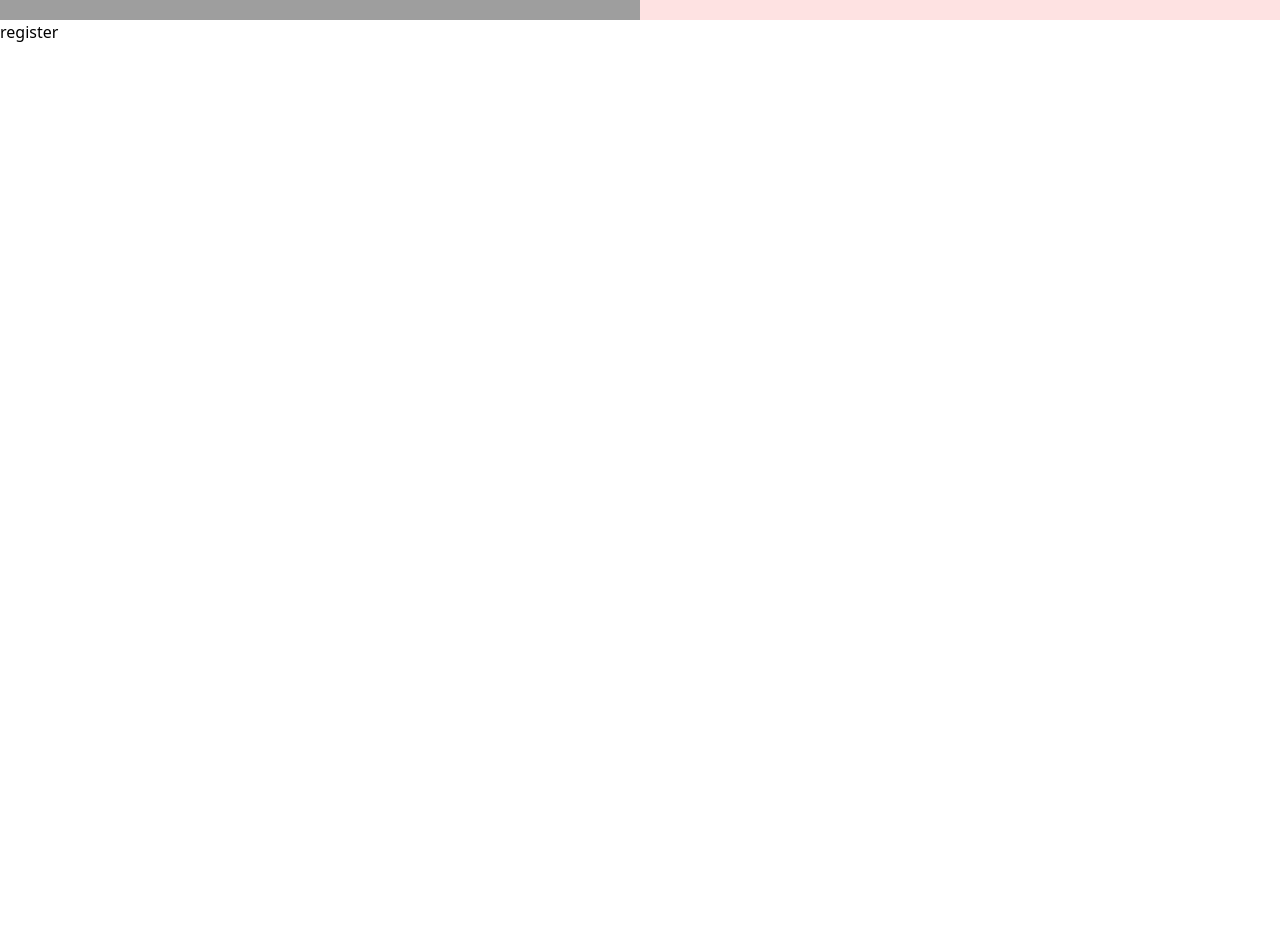
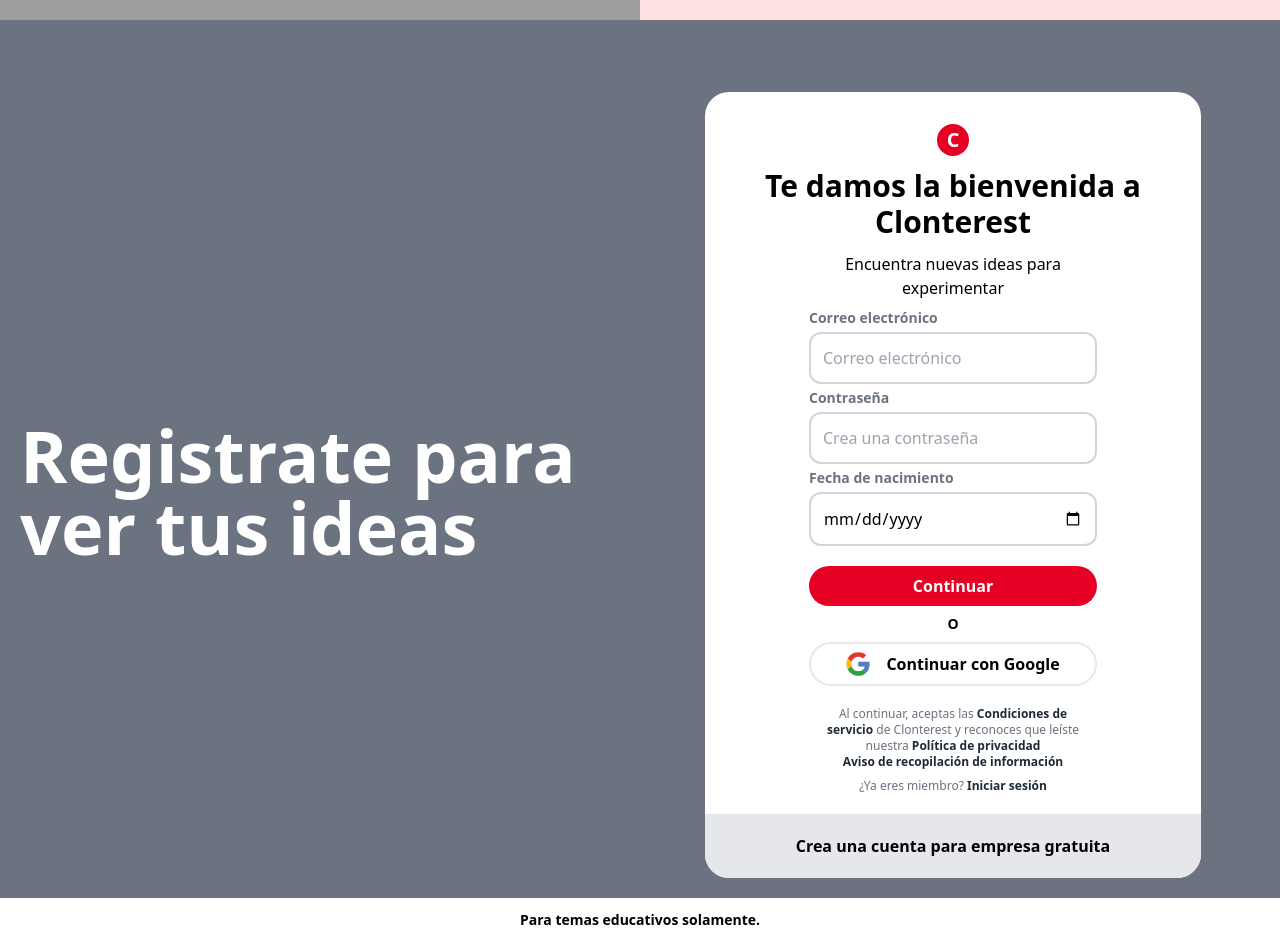
Before and after one commit to lietochris/clonterest, an Astro site: page / in a window 1280 px wide. Shown: the part 3180-4122 px from the top of the page. Before the commit the page ends 4000 px from the top, so only its background shows below. Built offline with nearby package versions, Linux system fonts and the light colour scheme; Astro itself is replaced by a stand-in of ours; grey boxes are pictures that could not be loaded.

Commit message:
added register

```diff
--- a/package.json
+++ b/package.json
@@ -12,6 +12,7 @@
     "@astrojs/tailwind": "^5.1.4",
     "astro": "^5.1.1",
     "gsap": "^3.12.5",
+    "tailwind-merge": "^2.6.0",
     "tailwindcss": "^3.4.17"
   },
   "devDependencies": {
--- a/src/pages/_ui/explore/Explore.astro
+++ b/src/pages/_ui/explore/Explore.astro
@@ -1,5 +1,5 @@
 ---
-import Button from "../../../shared/ui/button/Button.astro";
+import Link from "../../../shared/ui/link/Link.astro";
 import { Image } from "astro:assets";
 import Influencer from "./images/influencer.png";
 import Mobile from "./images/mobile.png";
@@ -17,6 +17,6 @@
     <p class="text-rose-700 text-xl lg:text-2xl text-center">
       Lo mejor de Pinterest es descubrir cosas e ideas nuevas de personas de todo el mundo.
     </p>
-    <Button href="#">Explorar</Button>
+    <Link href="#">Explorar</Link>
   </div>
 </section>
--- a/src/pages/_ui/favorites/Favorites.astro
+++ b/src/pages/_ui/favorites/Favorites.astro
@@ -1,14 +1,14 @@
 ---
 import { Image } from "astro:assets";
 import Favorites from "./images/favorites.png";
-import Button from "../../../shared/ui/button/Button.astro";
+import Link from "../../../shared/ui/link/Link.astro";
 ---
 <section class="bg-teal-100 h-screen flex justify-center items-center">
   <div class="container px-5 mx-auto grid grid-cols-1 lg:grid-cols-2 gap-10 justify-center items-center">
     <div class="text-teal-800 text-center flex flex-col justify-start items-center gap-4 order-2 lg:order-1">
       <h2 class="font-bold text-3xl lg:text-6xl max-w-lg">Guarda las ideas que te gusten</h2>
       <p class="text-lg lg:text-2xl max-w-sm">Recopila tus favoritos para volver a verlos después.</p>
-      <Button href="#">Explorar</Button>
+      <Link href="#">Explorar</Link>
     </div>
     <div class="order-1 lg:order-2">
       <Image class="w-full max-w-xs md:max-w-md xl:max-w-lg mx-auto" src={Favorites} alt="collage" />
--- /dev/null
+++ b/src/pages/_ui/register/GoogleIcon.astro
@@ -0,0 +1,22 @@
+---
+import { twMerge } from "tailwind-merge";
+const props = Astro.props;
+---
+<svg class={twMerge(props.class)} width="32" height="32" viewBox="0 0 32 32" fill="none"
+     xmlns="http://www.w3.org/2000/svg">
+  <path
+    d="M11.1475 1.0525C7.95019 2.16167 5.19285 4.26691 3.28046 7.059C1.36808 9.85109 0.401465 13.1829 0.522592 16.5649C0.643719 19.947 1.84621 23.201 3.95343 25.8492C6.06065 28.4973 8.96153 30.3999 12.23 31.2775C14.8798 31.9612 17.656 31.9913 20.32 31.365C22.7333 30.8229 24.9644 29.6634 26.795 28C28.7002 26.2159 30.0831 23.9462 30.795 21.435C31.5688 18.7042 31.7065 15.8323 31.1975 13.04H16.3175V19.2125H24.935C24.7628 20.197 24.3937 21.1366 23.8499 21.9751C23.306 22.8136 22.5986 23.5338 21.77 24.0925C20.7177 24.7886 19.5315 25.2569 18.2875 25.4675C17.0398 25.6995 15.7601 25.6995 14.5125 25.4675C13.248 25.2061 12.0517 24.6841 11 23.935C9.31036 22.739 8.04168 21.0398 7.37499 19.08C6.69702 17.0835 6.69702 14.919 7.37499 12.9225C7.84955 11.523 8.63407 10.2488 9.66999 9.195C10.8555 7.96687 12.3563 7.08899 14.0079 6.65769C15.6594 6.22639 17.3979 6.25833 19.0325 6.75C20.3094 7.14198 21.4771 7.82684 22.4425 8.75C23.4142 7.78333 24.3842 6.81417 25.3525 5.8425C25.8525 5.32 26.3975 4.8225 26.89 4.2875C25.4164 2.91619 23.6867 1.84914 21.8 1.1475C18.3642 -0.100026 14.6049 -0.133552 11.1475 1.0525Z"
+    fill="white" />
+  <path
+    d="M11.1474 1.0525C14.6046 -0.134359 18.3639 -0.101715 21.7999 1.145C23.687 1.85141 25.4159 2.92359 26.8874 4.3C26.3874 4.835 25.8599 5.335 25.3499 5.855C24.3799 6.82333 23.4108 7.78833 22.4424 8.75C21.4771 7.82684 20.3094 7.14198 19.0324 6.75C17.3984 6.2566 15.66 6.22282 14.008 6.65236C12.356 7.08189 10.8542 7.95815 9.66744 9.185C8.63152 10.2388 7.84701 11.513 7.37244 12.9125L2.18994 8.9C4.04496 5.2214 7.25681 2.40756 11.1474 1.0525Z"
+    fill="#E33629" />
+  <path
+    d="M0.81512 12.875C1.09367 11.4945 1.55613 10.1576 2.19012 8.9L7.37262 12.9225C6.69466 14.919 6.69466 17.0835 7.37262 19.08C5.64595 20.4133 3.91845 21.7533 2.19012 23.1C0.602996 19.9408 0.118951 16.3413 0.81512 12.875Z"
+    fill="#F8BD00" />
+  <path
+    d="M16.3175 13.0375H31.1975C31.7065 15.8298 31.5688 18.7017 30.795 21.4325C30.0831 23.9437 28.7002 26.2134 26.795 27.9975C25.1225 26.6925 23.4425 25.3975 21.77 24.0925C22.5992 23.5332 23.3069 22.8122 23.8508 21.9728C24.3946 21.1334 24.7634 20.1929 24.935 19.2075H16.3175C16.315 17.1525 16.3175 15.095 16.3175 13.0375Z"
+    fill="#587DBD" />
+  <path
+    d="M2.1875 23.1C3.91583 21.7667 5.64333 20.4267 7.37 19.08C8.03802 21.0405 9.30851 22.7397 11 23.935C12.055 24.6807 13.2538 25.1983 14.52 25.455C15.7676 25.687 17.0474 25.687 18.295 25.455C19.539 25.2444 20.7252 24.7761 21.7775 24.08C23.45 25.385 25.13 26.68 26.8025 27.985C24.9722 29.6493 22.741 30.8097 20.3275 31.3525C17.6635 31.9788 14.8873 31.9487 12.2375 31.265C10.1418 30.7054 8.18419 29.719 6.4875 28.3675C4.69165 26.9417 3.22489 25.1449 2.1875 23.1Z"
+    fill="#319F43" />
+</svg>
--- a/src/pages/_ui/register/Register.astro
+++ b/src/pages/_ui/register/Register.astro
@@ -1,5 +1,58 @@
+---
+import Button from "../../../shared/ui/button/Button.astro";
+import GoogleIcon from "./GoogleIcon.astro";
 ---
 
----
-
-<section class="h-screen">register</section>
+<section class="min-h-screen pt-16 bg-gray-500 relative flex flex-col justify-between">
+  <div class="container px-5 mx-auto grid grid-cols-1 lg:grid-cols-2 gap-3 place-items-center">
+    <div class="mt-5">
+      <h2 class="text-white text-5xl lg:text-7xl text-center lg:text-left font-semibold">Registrate para ver tus ideas</h2>
+    </div>
+    <div class="">
+      <div class="bg-white max-w-[31rem] rounded-3xl mt-2">
+        <div class="header text-center px-5 pt-8 pb-2 flex flex-col gap-3 justify-center items-center">
+          <span class="size-8 rounded-full text-white bg-primary grid place-items-center font-semibold text-xl">C</span>
+          <h2 class="font-semibold text-3xl">Te damos la bienvenida a Clonterest</h2>
+          <p class="max-w-[18rem] font-medium">Encuentra nuevas ideas para experimentar</p>
+        </div>
+        <div class="content px-5">
+          <form class="flex flex-col gap-1 max-w-[18rem] mx-auto justify-center items-center">
+            <fieldset class="w-full flex flex-col">
+              <label class="text-sm font-semibold mb-1 text-gray-500" for="email">Correo electrónico</label>
+              <input class="w-full border-2 border-gray-300 rounded-xl p-3" id="email"
+                     placeholder="Correo electrónico" />
+            </fieldset>
+            <fieldset class="w-full flex flex-col">
+              <label class="text-sm font-semibold mb-1 text-gray-500" for="password">Contraseña</label>
+              <input class="w-full border-2 border-gray-300 rounded-xl p-3" id="password"
+                     placeholder="Crea una contraseña" type="password" />
+            </fieldset>
+            <fieldset class="w-full flex flex-col">
+              <label class="text-sm font-semibold mb-1 text-gray-500" for="birthdate">Fecha de nacimiento</label>
+              <input class="w-full border-2 border-gray-300 rounded-xl p-3" id="birthdate" type="date" />
+            </fieldset>
+            <div class="w-full flex flex-col justify-center items-center gap-2 mt-4">
+              <Button class="w-full py-2">Continuar</Button>
+              <div class="font-bold text-sm">O</div>
+              <button class="w-full border-2 rounded-full px-4 py-2 font-semibold flex justify-center gap-4 items-center"><GoogleIcon class="size-6"/> Continuar con Google</button>
+            </div>
+          </form>
+        </div>
+        <div class="footer">
+          <div class="text-center text-xs p-5 text-gray-500">
+            <p class="max-w-[17rem] mx-auto">Al continuar, aceptas las <a class="font-bold text-gray-800">Condiciones de servicio</a> de Clonterest y reconoces que leíste nuestra <a class="font-bold text-gray-800">Política
+              de privacidad</a></p>
+            <a class="font-bold text-gray-800">Aviso de recopilación de información</a>
+            <p class="mt-2">¿Ya eres miembro? <a class="font-bold text-gray-800">Iniciar sesión</a></p>
+          </div>
+          <div class="bg-gray-200 p-4 py-5 text-center rounded-b-3xl">
+            <a class="font-semibold">Crea una cuenta para empresa gratuita</a>
+          </div>
+        </div>
+      </div>
+    </div>
+  </div>
+  <footer class="bg-white w-full p-3 text-center font-semibold text-sm mt-5">
+    Para temas educativos solamente.
+  </footer>
+</section>
--- a/src/pages/_ui/splash/splashAnimation.ts
+++ b/src/pages/_ui/splash/splashAnimation.ts
@@ -23,7 +23,7 @@
     timeline.fromTo(
       items,
       { opacity: 0, y: 50 },
-      { opacity: 1, y: 0, duration: 0.5, stagger: 0.5, ease: "power3.out" }
+      { opacity: 1, y: 0, duration: 0.5, stagger: 0.4, ease: "power3.out" }
     );
     timeline.to(items, { delay: 2 });
     timeline.to(items, { opacity: 0 });
--- a/src/shared/ui/button/Button.astro
+++ b/src/shared/ui/button/Button.astro
@@ -1,6 +1,7 @@
 ---
 const props = Astro.props;
+import { twMerge } from "tailwind-merge";
 ---
-<a href={props.href} class="bg-primary text-white rounded-full px-4 py-4 font-semibold">
+<button type={props.type} class={twMerge("bg-primary hover:bg-red-700 transition-colors text-white rounded-full px-4 py-4 font-semibold", props.class)}>
   <slot />
-</a>
+</button>
--- /dev/null
+++ b/src/shared/ui/link/Link.astro
@@ -0,0 +1,6 @@
+---
+const props = Astro.props;
+---
+<a href={props.href} class="bg-primary text-white rounded-full px-4 py-4 font-semibold">
+  <slot />
+</a>
```
Also changed, not shown: 1 other file.
